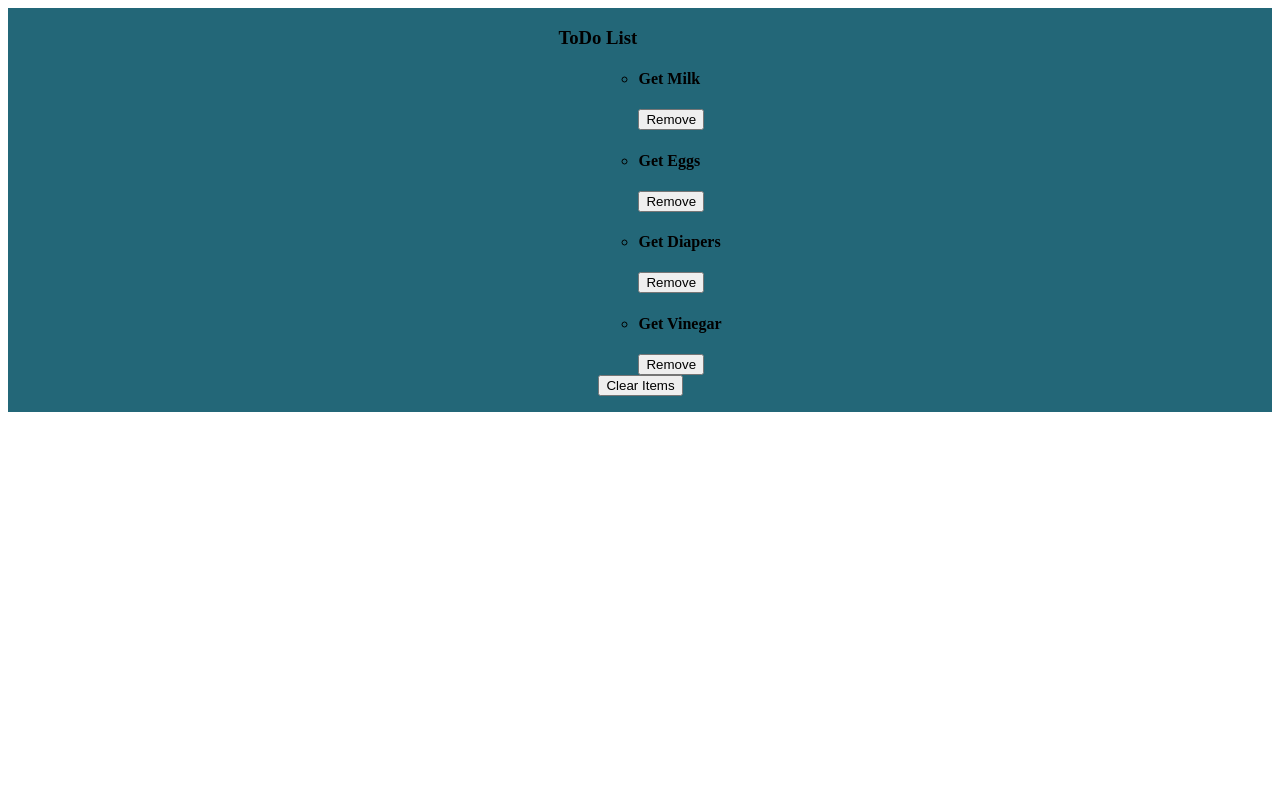
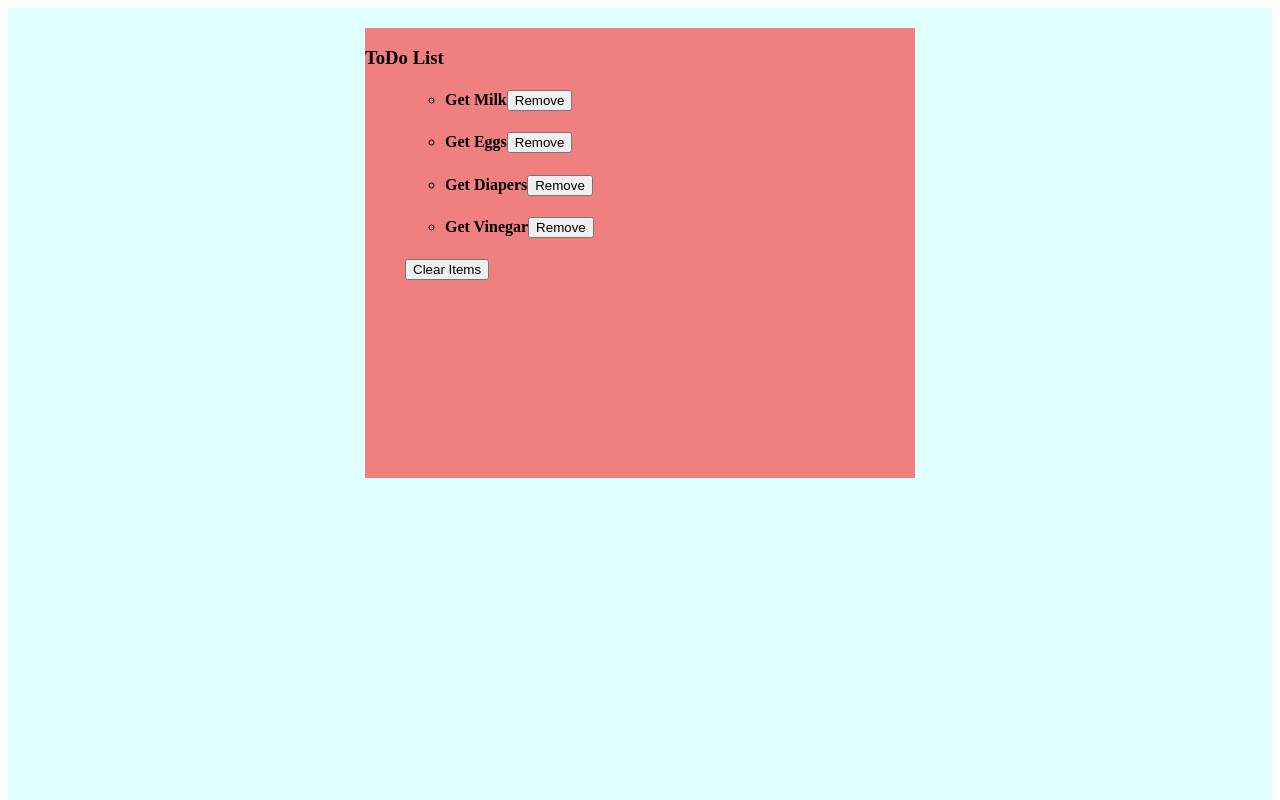
Before and after one commit to neeraja991/react-rex2j6, a React (Create React App) app: page / in a window 1280 px wide. Shown: the top 800 px of the page. Built offline with nearby package versions, Linux system fonts and the light colour scheme; data requests are answered from the project's data file.

Commit message:
1 file modified

```diff
--- a/src/todos/todoFetch.js
+++ b/src/todos/todoFetch.js
@@ -1,6 +1,6 @@
 import React, { useState, useEffect } from "react";
 //import { data } from "./data";
-const url = "http://localhost:5000/Todos";
+const url = "http://localhost:3000/Todos";
 
 const UseEffectFetchData = () => {
   const [todo, setTodo] = useState([]);
@@ -39,26 +39,49 @@ const UseEffectFetchData = () => {
     setTodo(newTodo);
   };
 
+  var styles1 = {
+    display: "flex",
+    justifyContent: "center",
+    margin: "20px",
+    width: "550px",
+    height: "450px",
+    backgroundColor: "lightcoral",
+    display: "block"
+  };
+  var styles2 = {
+    margin: "20px",
+    width: "200px",
+    height: "1200px",
+    backgroundColor: "blue",
+    display: "inline-block"
+  };
+
   return (
-    <>
+    <React.Fragment>
       <div
         style={{
           display: "flex",
           justifyContent: "center",
-          backgroundColor: "#236778"
+          backgroundColor: "lightcyan",
+          height: "1000px"
+          //margin: '20px'
         }}
       >
-        <div>
+        <div className="square-box" style={styles1}>
           <h3>ToDo List</h3>
+
           <ul className="users">
             {todo.map(list => {
               const { id, Desc, isCompleted } = list;
 
               return (
-                <ul key={id} className="d-inline p-2 m-1 bg-dark  text-white">
+                <ul key={id}>
                   <li>
-                    <h4>{Desc}</h4>
-                    <button onClick={() => removeItem(id)}>Remove</button>
+                    <h4 className="d-block p-2 bg-dark text-white">
+                      {Desc}
+
+                      <button onClick={() => removeItem(id)}>Remove</button>
+                    </h4>
                   </li>
                 </ul>
               );
@@ -70,7 +93,7 @@ const UseEffectFetchData = () => {
           </ul>
         </div>
       </div>
-    </>
+    </React.Fragment>
   );
 };
 
```
